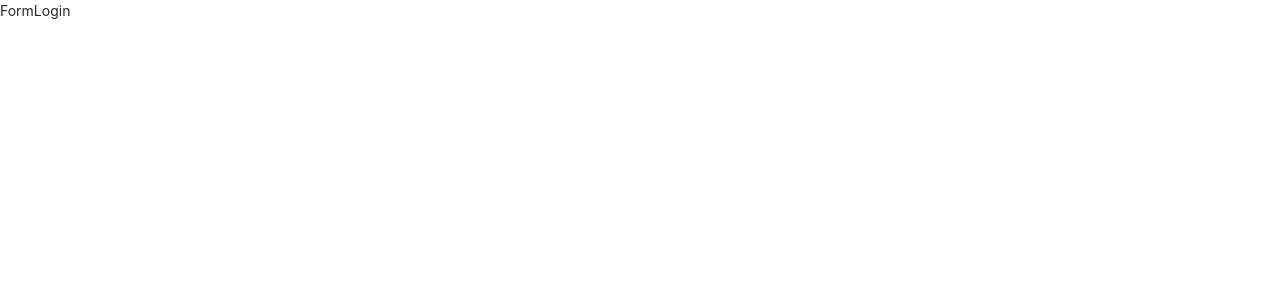
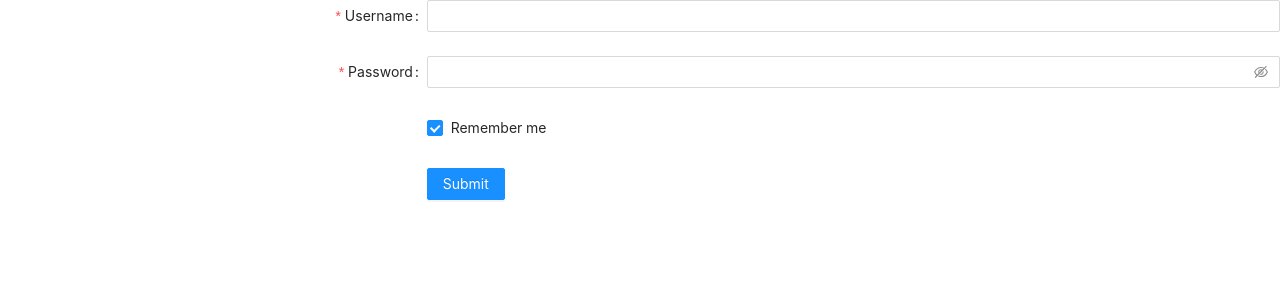
Before and after one commit to Friske2/web-istock-bak, a React (Create React App) app: page /login in a window 1280 px wide. Shown: the top 300 px of the page. Built offline with nearby package versions, Linux system fonts and the light colour scheme.

Commit message:
basic login

```diff
--- a/src/layout/default.tsx
+++ b/src/layout/default.tsx
@@ -1,6 +1,22 @@
-import { Link, Outlet, Navigate, useLocation } from "react-router-dom";
+import {
+  Link,
+  Outlet,
+  Navigate,
+  useLocation,
+  useNavigate,
+} from "react-router-dom";
+import { Button } from "antd";
 function DefaultLayout() {
-  const isAuth = true;
+  const navigate = useNavigate();
+  let isAuth = false;
+  const user = sessionStorage.getItem("user");
+  if (user) {
+    isAuth = JSON.parse(user).username ? true : false;
+  }
+  function logout() {
+    sessionStorage.removeItem("user");
+    navigate("/login");
+  }
   const location = useLocation();
   if (isAuth) {
     return (
@@ -15,6 +31,9 @@ function DefaultLayout() {
             </li>
           </ul>
         </nav>
+        <Button type="primary" onClick={logout}>
+          logout
+        </Button>
         <Outlet />
       </div>
     );
--- a/src/views/Login.tsx
+++ b/src/views/Login.tsx
@@ -1,5 +1,68 @@
+import { Form, Input, Button, Checkbox } from "antd";
+import { useNavigate } from "react-router-dom";
+interface loginForm {
+  username: string;
+  password: string;
+  remember: boolean;
+}
 function Login() {
-  return <div>FormLogin</div>;
+  const navigate = useNavigate();
+  const onFinish = (values: loginForm) => {
+    const { username, remember } = values;
+    sessionStorage.setItem("user", JSON.stringify({ username, remember }));
+    navigate("/");
+    // sessionStorage.getItem('isLogin',isLogin.toString())
+  };
+
+  const onFinishFailed = (errorInfo: any) => {
+    console.log("Failed:", errorInfo);
+  };
+  return (
+    <div>
+      <div className="h-screen">
+        <Form
+          className="m-auto"
+          name="basic"
+          labelCol={{ span: 8 }}
+          wrapperCol={{ span: 16 }}
+          initialValues={{ remember: true }}
+          onFinish={onFinish}
+          onFinishFailed={onFinishFailed}
+          autoComplete="off"
+        >
+          <Form.Item
+            label="Username"
+            name="username"
+            rules={[{ required: true, message: "Please input your username!" }]}
+          >
+            <Input />
+          </Form.Item>
+
+          <Form.Item
+            label="Password"
+            name="password"
+            rules={[{ required: true, message: "Please input your password!" }]}
+          >
+            <Input.Password />
+          </Form.Item>
+
+          <Form.Item
+            name="remember"
+            valuePropName="checked"
+            wrapperCol={{ offset: 8, span: 16 }}
+          >
+            <Checkbox>Remember me</Checkbox>
+          </Form.Item>
+
+          <Form.Item wrapperCol={{ offset: 8, span: 16 }}>
+            <Button type="primary" htmlType="submit">
+              Submit
+            </Button>
+          </Form.Item>
+        </Form>
+      </div>
+    </div>
+  );
 }
 
 export default Login;
```
